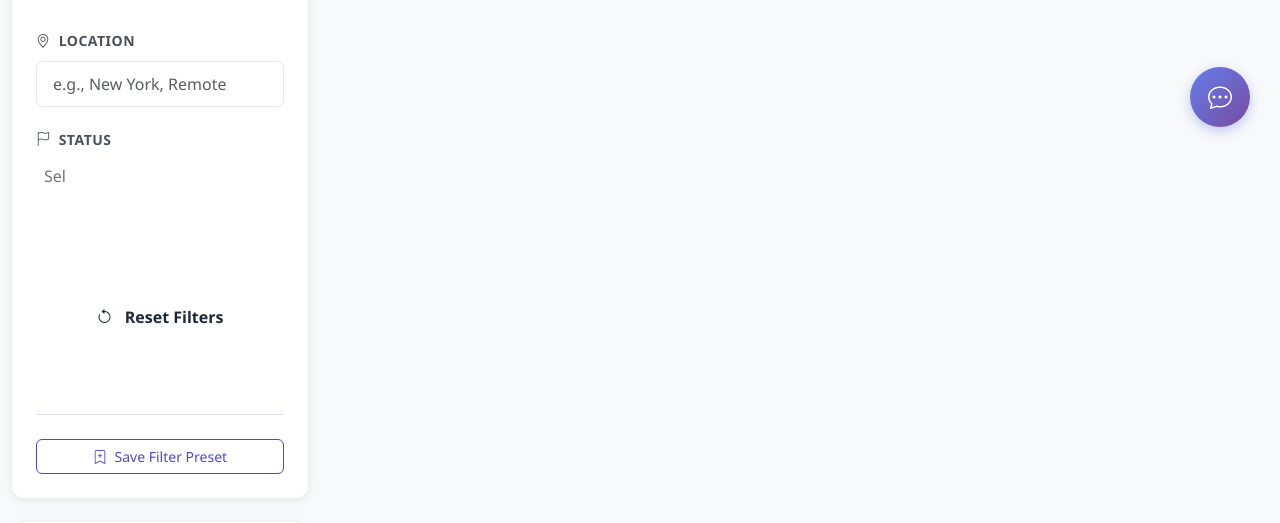
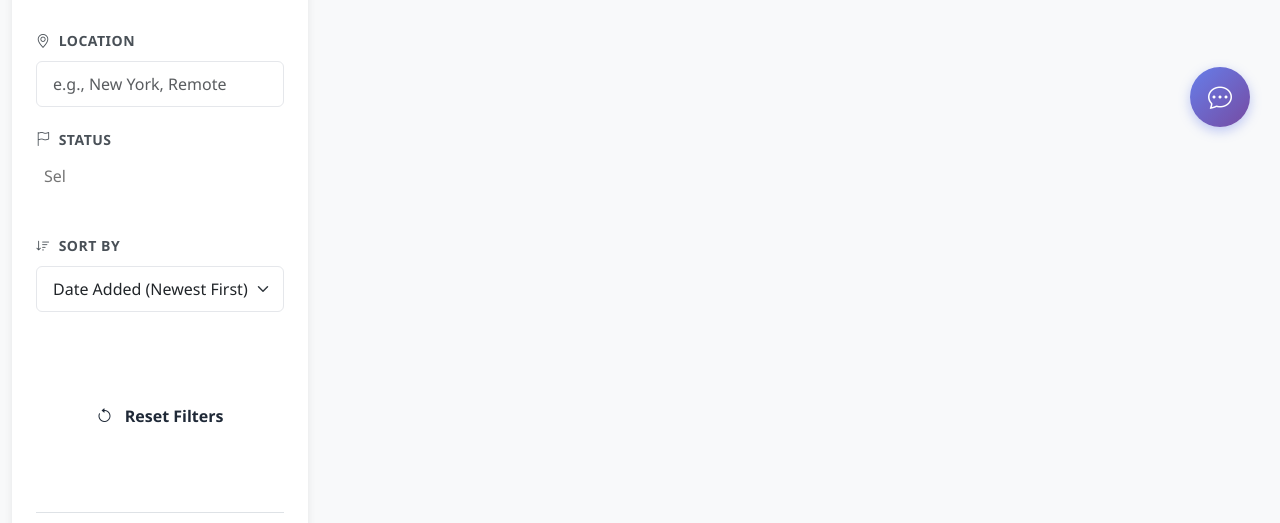
Before and after one commit to anandvijay96/kp-ai-hr-recruitement-assistant, a FastAPI app: page /search in a window 1280 px wide. Shown: the part 643-1166 px from the top of the page. Run offline with FastAPI, Linux system fonts and the light colour scheme; data that the repository does not hold is empty; some libraries are stand-ins or nearby versions.

Commit message:
Feature: Add sorting to candidate list (newest first by default)

```diff
--- a/models/filter_models.py
+++ b/models/filter_models.py
@@ -11,6 +11,8 @@ class CandidateFilter(BaseModel):
     rating_min: Optional[float] = None
     status: Optional[List[str]] = None
     search_query: Optional[str] = None
+    sort_by: Optional[str] = 'created_at'  # created_at, updated_at, full_name, status
+    sort_order: Optional[str] = 'desc'  # asc or desc
 
 class FilterPresetCreate(BaseModel):
     name: str
--- a/services/filter_service.py
+++ b/services/filter_service.py
@@ -207,6 +207,28 @@ class FilterService:
                 stmt = stmt.filter(and_(*filter_conditions))
 
             stmt = stmt.distinct()
+
+            # Apply sorting
+            sort_by = filters.sort_by or 'created_at'
+            sort_order = filters.sort_order or 'desc'
+
+            # Map sort_by to actual column
+            sort_column_map = {
+                'created_at': Candidate.created_at,
+                'updated_at': Candidate.updated_at,
+                'full_name': Candidate.full_name,
+                'status': Candidate.status,
+                'email': Candidate.email
+            }
+
+            sort_column = sort_column_map.get(sort_by, Candidate.created_at)
+
+            if sort_order == 'asc':
+                stmt = stmt.order_by(sort_column.asc())
+            else:
+                stmt = stmt.order_by(sort_column.desc())
+
+            logger.info(f"Sorting by {sort_by} {sort_order}")
 
             # Get total count before pagination
             count_stmt = select(func.count(Candidate.id)).select_from(Candidate)
--- a/templates/candidate_search.html
+++ b/templates/candidate_search.html
@@ -400,6 +400,22 @@
                         </select>
                     </div>
 
+                    <!-- Sort By -->
+                    <div class="filter-section">
+                        <label class="filter-label" for="sortBy">
+                            <i class="bi bi-sort-down me-1"></i>
+                            Sort By
+                        </label>
+                        <select class="form-select" id="sortBy">
+                            <option value="created_at">Date Added (Newest First)</option>
+                            <option value="created_at_asc">Date Added (Oldest First)</option>
+                            <option value="updated_at">Recently Updated</option>
+                            <option value="full_name">Name (A-Z)</option>
+                            <option value="full_name_desc">Name (Z-A)</option>
+                            <option value="status">Status</option>
+                        </select>
+                    </div>
+
                     <!-- Action Buttons -->
                     <div class="d-grid gap-2 mt-4">
                         <button class="btn btn-filter" id="applyFiltersBtn">
@@ -563,6 +579,22 @@
             $('#paginationWrapper').hide();
 
             // Build filter object
+            const sortValue = $('#sortBy').val() || 'created_at';
+            let sortBy = sortValue;
+            let sortOrder = 'desc';
+
+            // Handle special sort values
+            if (sortValue === 'created_at_asc') {
+                sortBy = 'created_at';
+                sortOrder = 'asc';
+            } else if (sortValue === 'full_name_desc') {
+                sortBy = 'full_name';
+                sortOrder = 'desc';
+            } else if (sortValue === 'full_name') {
+                sortBy = 'full_name';
+                sortOrder = 'asc';
+            }
+
             const filters = {
                 search_query: $('#searchQuery').val() || null,
                 skills: $('#skillsFilter').val() || null,
@@ -570,7 +602,9 @@
                 max_experience: parseInt($('#maxExperience').val()) || null,
                 education: $('#educationFilter').val() || null,
                 location: $('#locationFilter').val() || null,
-                status: $('#statusFilter').val() || null
+                status: $('#statusFilter').val() || null,
+                sort_by: sortBy,
+                sort_order: sortOrder
             };
 
             currentFilters = filters;
```
Also changed, not shown: data/llm_usage.json (+5 -5 lines), feedback_submissions/20251016_194255_54fcccca/feedback.json (added, +15 -0 lines), feedback_submissions/20251016_194255_54fcccca/screenshot_1.png (added).
